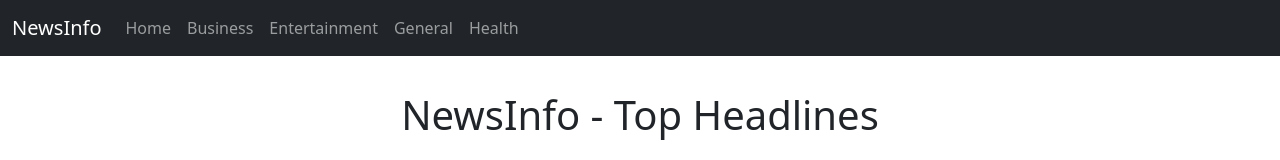
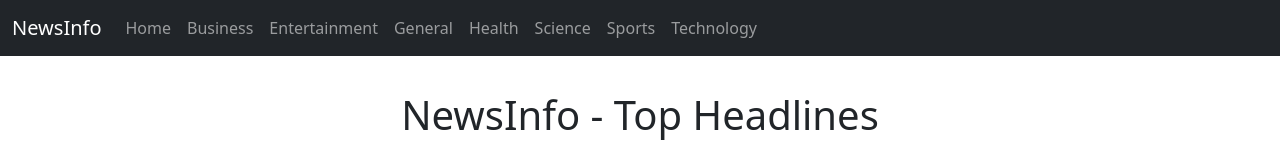
Before and after one commit to rohit306-bit/NEWSINFO, a React (Create React App) app: page / in a window 1280 px wide. Shown: the top 160 px of the page. Built offline with nearby package versions, Linux system fonts and the light colour scheme; no server answers.

Commit message:
first commit

```diff
--- a/src/App.js
+++ b/src/App.js
@@ -24,7 +24,9 @@
           <Route exact path="/Entertainment">  <News key="Entertainment" pageSize={9} country="in" category="Entertainment"/></Route>
           <Route exact path="/General">  <News key="General" pageSize={9} country="in" category="General"/></Route>
           <Route exact path="/Health">  <News key="Health" pageSize={9} country="in" category="Health"/></Route>
-
+          <Route exact path="/Science">  <News key="Science" pageSize={9} country="in" category="Science"/></Route>
+          <Route exact path="/Sports">  <News key="Sports" pageSize={9} country="in" category="Sports"/></Route>
+          <Route exact path="/Technology">  <News key="Technology" pageSize={9} country="in" category="Technology"/></Route>
         </Switch>
       </Router>
       </div>
--- a/src/components/NavBar.js
+++ b/src/components/NavBar.js
@@ -30,7 +30,7 @@
         <li className="nav-item">
           <Link className="nav-link" to="/Health">Health</Link>
         </li>
-        {/* <li className="nav-item">
+        <li className="nav-item">
           <Link className="nav-link" to="/Science">Science</Link>
         </li>
         <li className="nav-item">
@@ -38,7 +38,7 @@
         </li>
         <li className="nav-item">
           <Link className="nav-link" to="/Technology">Technology</Link>
-        </li> */}
+        </li>
 
       </ul>
 
```
